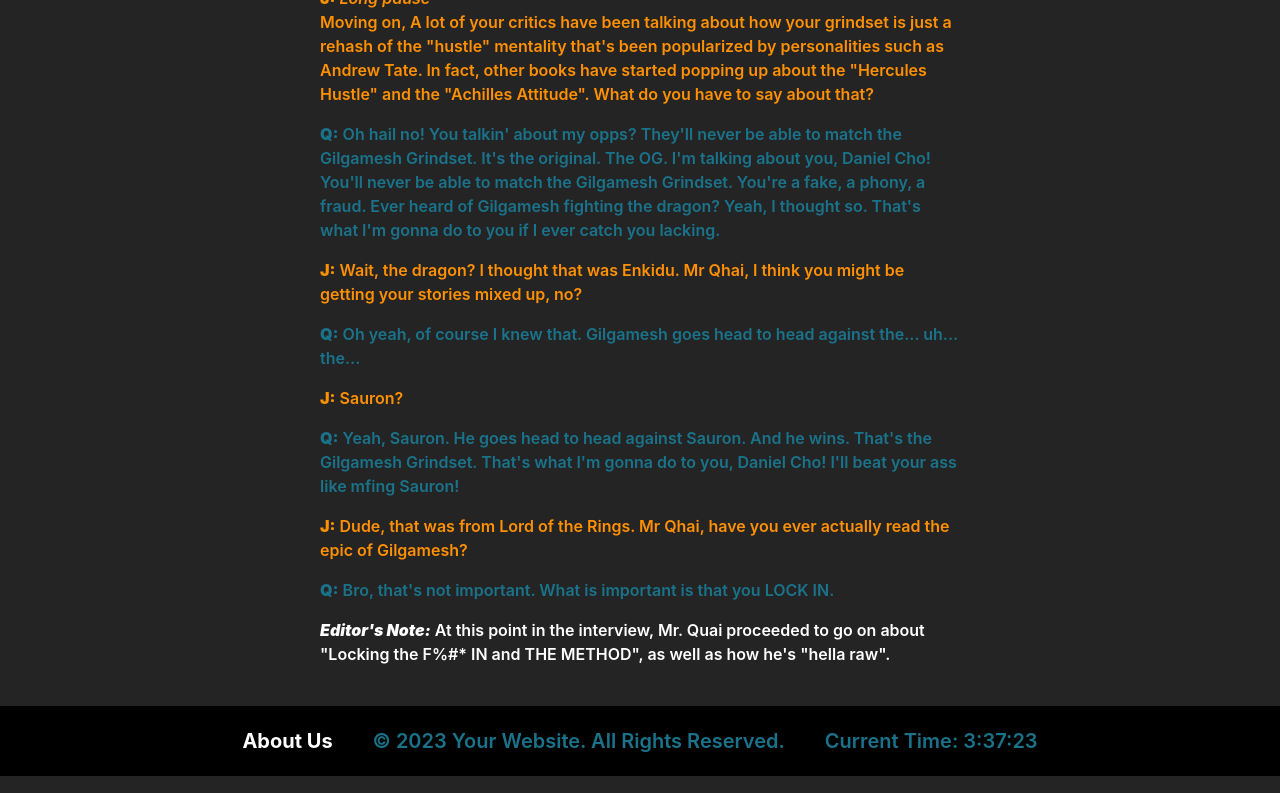
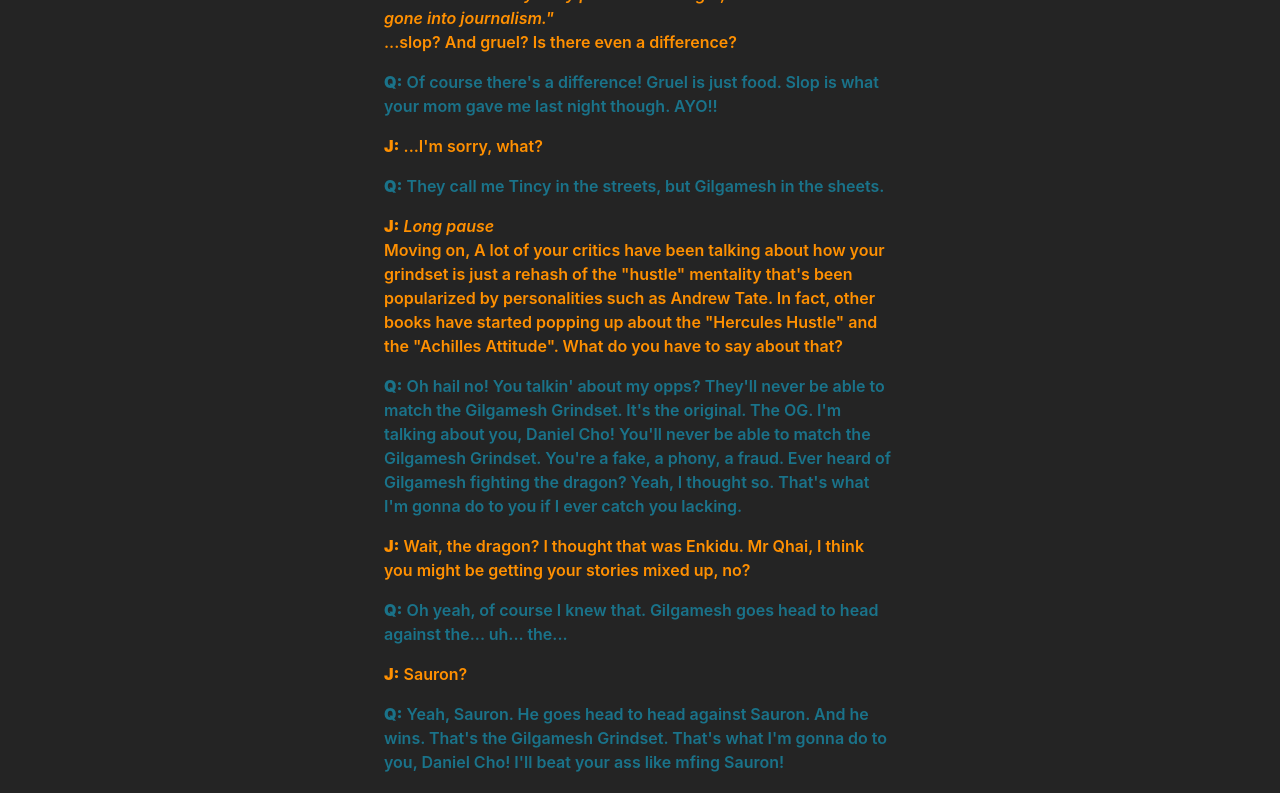
Before and after one commit to quincythai/blog, a React (Vite) app: page /JQPage in a window 1280 px wide. Shown: the part 1953-2746 px from the top of the page. Built offline with nearby package versions, Linux system fonts and the light colour scheme.

Commit message:
change stock photo and some spacing on personal article

```diff
--- a/src/components/Gallery.jsx
+++ b/src/components/Gallery.jsx
@@ -33,8 +33,8 @@
         customLink: "./QuincyPage",
         },
         {
-        original: 'https://media.glamourmagazine.co.uk/photos/61388cc92b5bbea008291859/16:9/w_2240,c_limit/iStock-545338914.jpg',
-        thumbnail: 'https://media.glamourmagazine.co.uk/photos/61388cc92b5bbea008291859/16:9/w_2240,c_limit/iStock-545338914.jpg',
+        original: 'https://as1.ftcdn.net/v2/jpg/01/41/89/58/1000_F_141895888_9SdMBT0vTlC7bm5u3B06AZqRRMcWSIhR.jpg',
+        thumbnail: 'https://as1.ftcdn.net/v2/jpg/01/41/89/58/1000_F_141895888_9SdMBT0vTlC7bm5u3B06AZqRRMcWSIhR.jpg',
         customLink: "./about",
         },
     ]
--- a/src/styles/JQPage.css
+++ b/src/styles/JQPage.css
@@ -12,8 +12,8 @@
     color: white;
 }
 .text {
-    margin-left: 25%;
-    margin-right: 25%;
+    margin-left: 30%;
+    margin-right: 30%;
     color: white;
 }
 .J {
```
